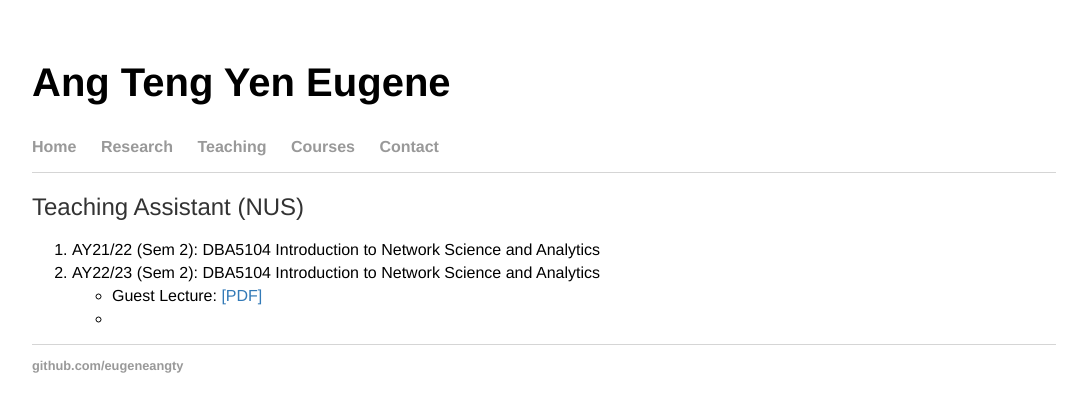
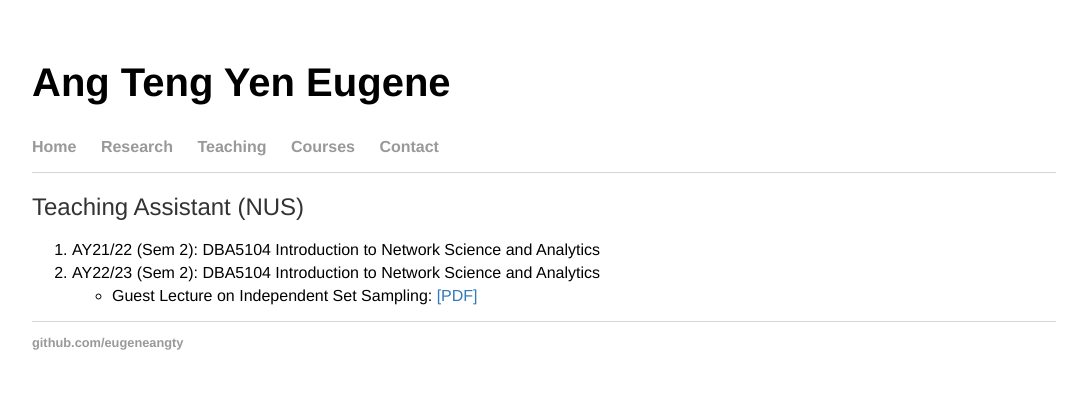
Before and after one commit to eugeneangty/eugeneangty.github.io, a Jekyll site: the page built from teaching/index.html, in a window 1280 px wide. Shown: the top 412 px of the page, without its empty margins (96-1183 px from the left). Built offline with Jekyll 4.4.1, drawn with Linux system fonts in a browser that asks for light colours.

Commit message:
Update index.html

```diff
--- a/teaching/index.html
+++ b/teaching/index.html
@@ -9,7 +9,7 @@
 	<li>AY21/22 (Sem 2): DBA5104 Introduction to Network Science and Analytics</li>
 	<li>AY22/23 (Sem 2): DBA5104 Introduction to Network Science and Analytics</li>
 	<ul>
-		<li> Guest Lecture: <a href="/teaching/Guest Lecture -- Independent Set Sampling.pdf">[PDF]</a><li>
+		<li> Guest Lecture on Independent Set Sampling: <a href="/teaching/Guest Lecture -- Independent Set Sampling.pdf">[PDF]</a>
 	<ul>
   </ol>
 </div><!-- /.blurb -->
```
